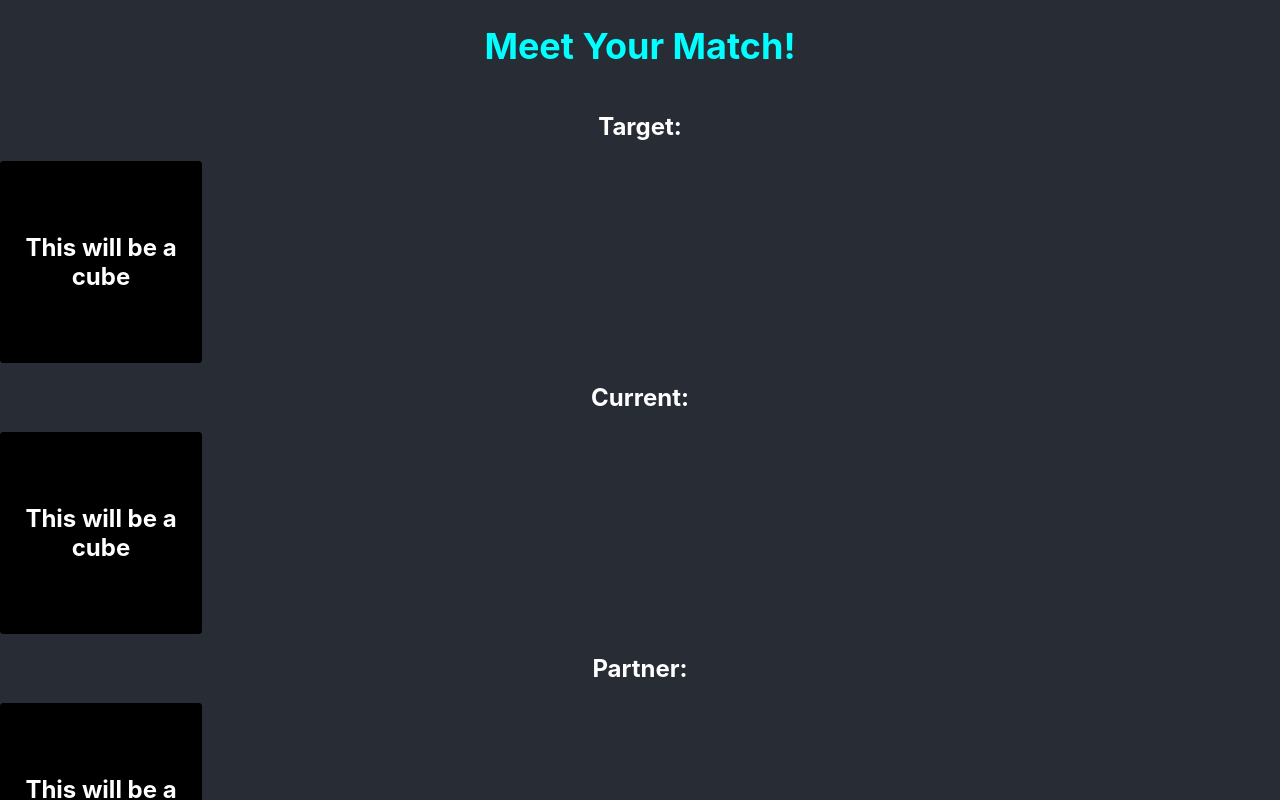
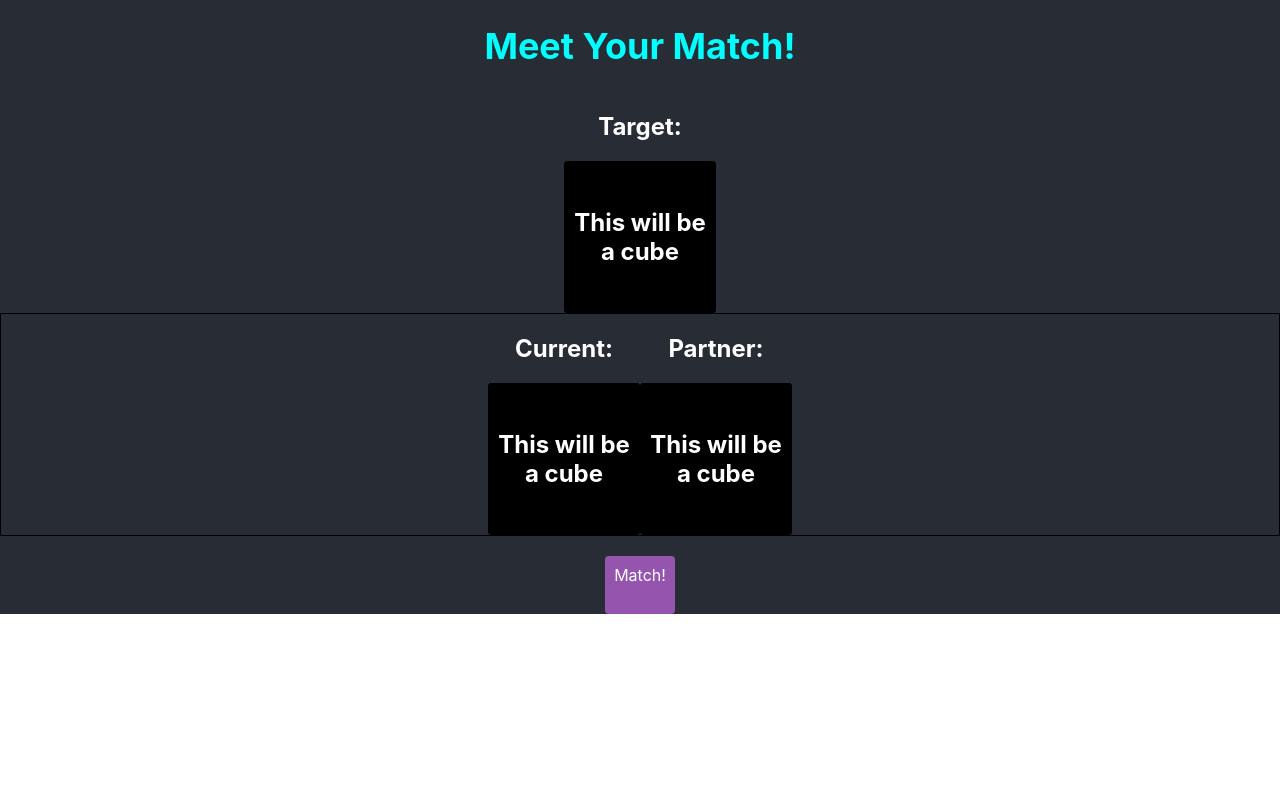
Before and after one commit to MaddieSavic/BitByBitHack2019, a React (Create React App) app in the folder bit_by_bit_app/: page / in a window 1280 px wide. Shown: the top 800 px of the page. Built offline with nearby package versions, Linux system fonts and the light colour scheme.

Commit message:
Everything is shit and I hate my life

```diff
--- a/bit_by_bit_app/src/App.css
+++ b/bit_by_bit_app/src/App.css
@@ -2,6 +2,7 @@
   text-align: center;
   background-color: #282c34;
   color: white;
+  overflow: auto;
 }
 
 .btn{
@@ -43,10 +44,6 @@
   background-color: white;
 }
 
-#Title {
-  color:green;
-}
-
 .App-header {
   min-height: 10vh;
   display: flex;
@@ -60,13 +57,36 @@
   border: 1px solid black;
   background-color: black;
   border-radius: 3px;
-  width: 200px;
-  height: 200px;
+  width: 150px;
+  height: 150px;
   align-content: center;
-
+  justify-content: center;
+  position: relative;
+  margin: auto;
 }
 
+div{
+  justify-content: center;
+  align-content: center;
+  text-align: center;
+}
 
 #Title {
   color: cyan;
 }
+
+.sideBySide{
+  border: 1px solid black;
+  overflow: hidden;
+  display: flex;
+}
+
+#left{
+  width: 200px;
+  float: left;
+}
+
+#right{
+  float: left;
+  margin-left: 20px;
+}
--- a/bit_by_bit_app/src/App.js
+++ b/bit_by_bit_app/src/App.js
@@ -64,12 +64,14 @@ class App extends React.Component{
       </header>
       <body>
         <Section headerName = "Target_char" name = "Target: " cond = {true}><Cube></Cube></Section>
-        <Section headerName = "Current_char" name = "Current: " cond = {true}><Cube></Cube></Section>
-        <Section headerName = "Partner_char" name = "Partner: " cond = {true}><Cube></Cube></Section>
+        <div className = "sideBySide">
+          <Section id = "left" headerName = "Current_char" name = "Current: " cond = {true}><Cube></Cube></Section>
+          <Section id = "right"headerName = "Partner_char" name = "Partner: " cond = {true}><Cube></Cube></Section>
+        </div>
         <Section headerName = "Match_chars" name = "" cond = {true}>
           <Button buttonName = "Match!" toggle = {this.state.show_child}></Button>
         </Section>
-        <Section className="Children_chars" headerName = "Children_chars" name = "Offspring" cond = {this.state.show_child}></Section>
+        <Section className="Children_chars" headerName = "Children_chars" name = "Offspring" cond = {this.state.show_child}><Cube></Cube></Section>
       </body>
     </div>
   );
```
